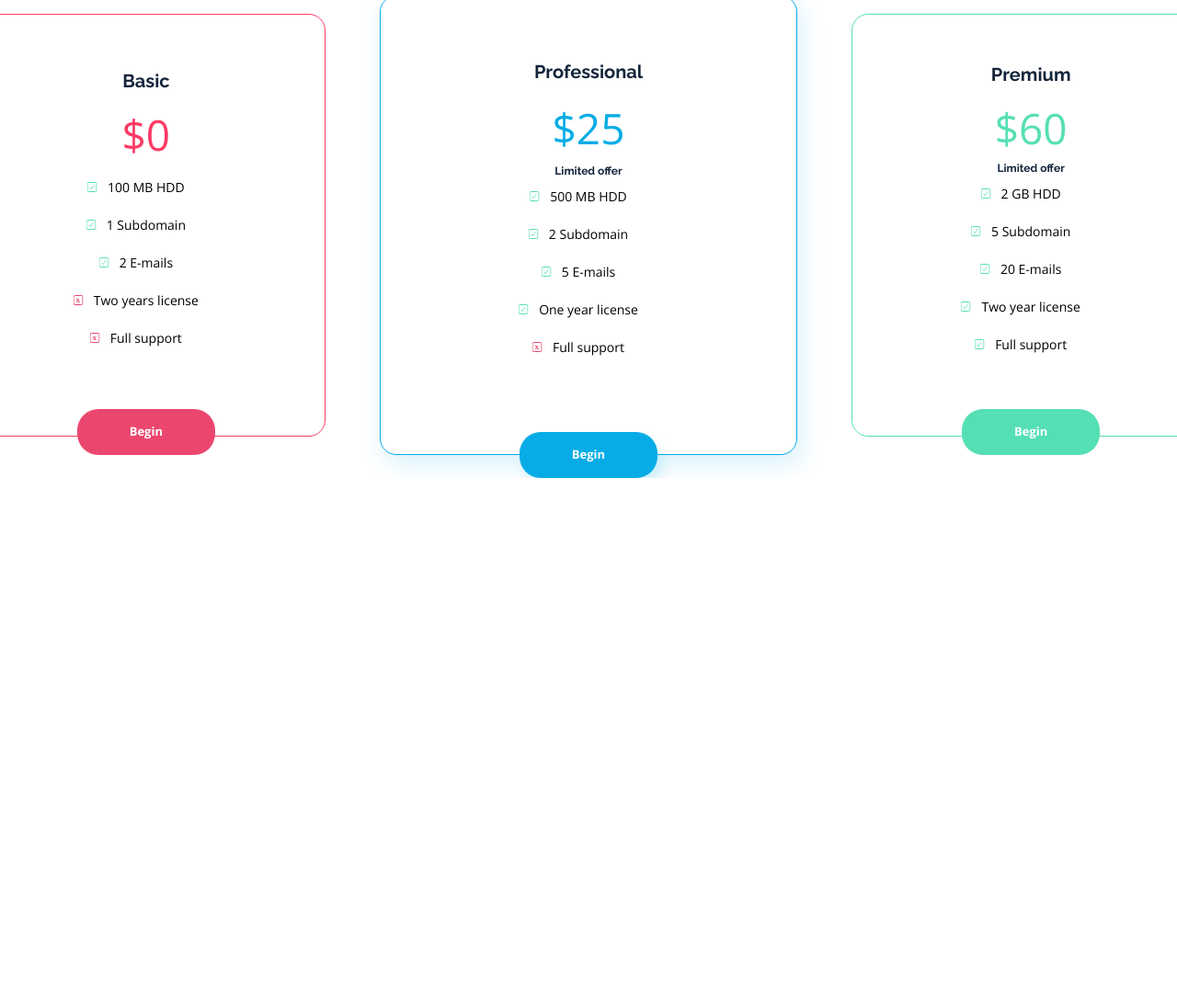
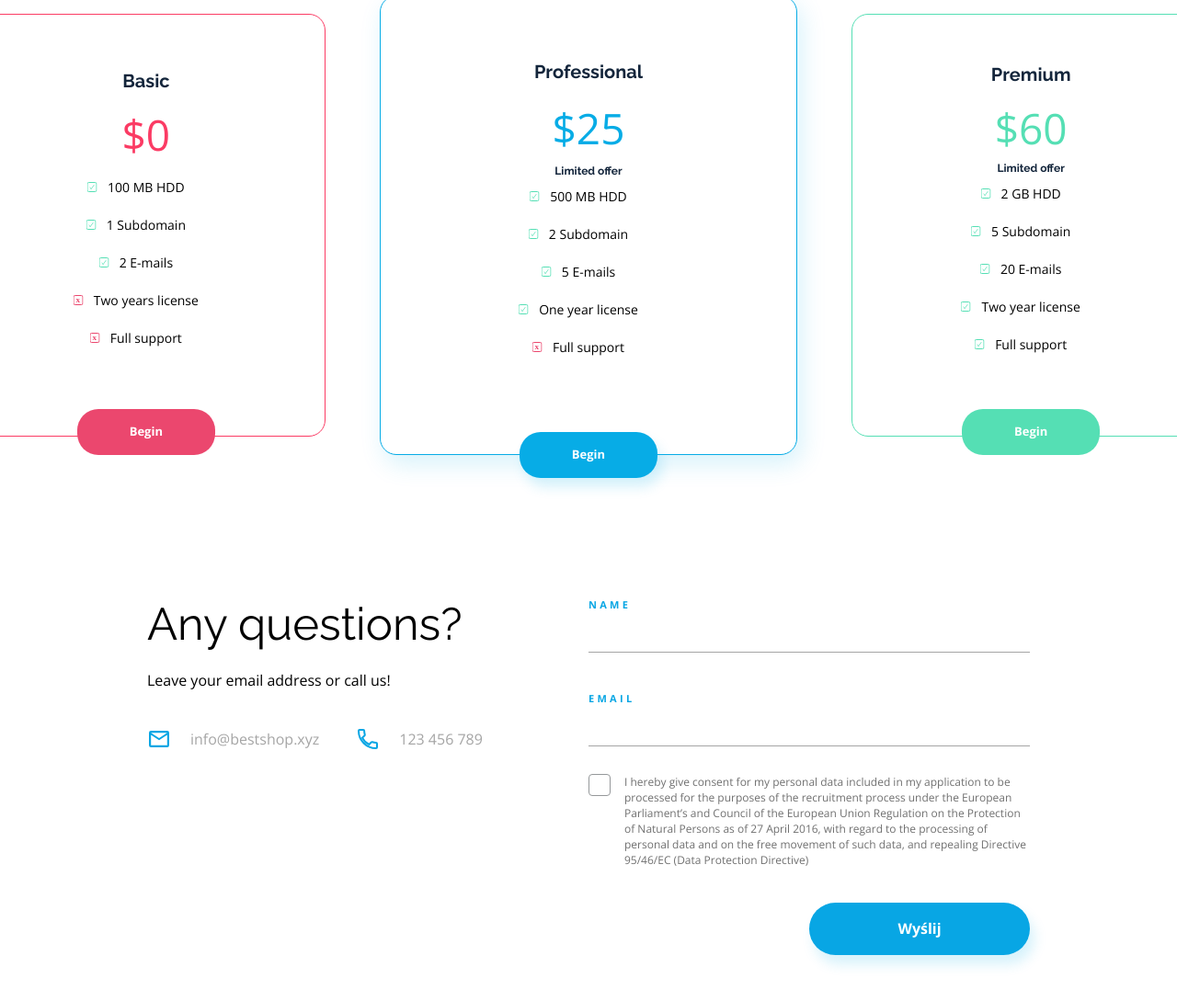
Before and after one commit to iska000s/BestShop, a plain HTML site: page index.html in a window 1280 px wide. Shown: the part 2850-3939 px from the top of the page at 92% size. Before the commit the page ends 3370 px from the top, so only its background shows below. Drawn offline with nearby package versions, Linux system fonts and the light colour scheme.

Commit message:
Solved contact box

```diff
--- a/css/style.css
+++ b/css/style.css
@@ -16,13 +16,12 @@
     --font-main-opensans: "Open Sans";
 }
 
-/**REPETITIVE ELEMENTS  - IN WHOLE WEBSITE**/
+/** --- REPETITIVE ELEMENTS  - IN WHOLE WEBSITE --- **/
 
 .whole-back{
     display: block;
     /*background-color: var(--color-white);  czy dodać?????? czy zakryje inne????????*/
     width: 100%;
-
 }
 
 
@@ -31,7 +30,7 @@
     - działo się też tak przy innych projektach*/
 }
 
-/** HEADER - MAIN MENU BAR WITH LOGO**/
+/** 00 --- HEADER - MAIN MENU BAR WITH LOGO --- **/
 
 .header{
     width: 100%;
@@ -78,7 +77,7 @@
     text-decoration: none;
 }
 
-/**MAIN PAGE - SELL MORE - FIRST BOX **/
+/** 01 --- MAIN PAGE - SELL MORE - FIRST BOX --- **/
 
 .main-back{
     width: 100%;
@@ -106,7 +105,7 @@
 
 .description__main{
     font: normal normal normal 16px/22px var(--font-main-opensans);
-    letter-spacing: 0px;
+    letter-spacing: 0;
     color: var(--color-black);
 }
 
@@ -132,7 +131,7 @@
 }
 
 
- /* MAIN PAGE - STATISTICS - SECOND BOX */
+ /* 02 --- MAIN PAGE - STATISTICS - SECOND BOX --- */
 
 .statistics{
     width: 100%;
@@ -214,7 +213,7 @@
     color: #A5A5A5;
 }
 
-/* MAIN PAGE - BENEFITS - THIRED BOX-->*/
+/* 03 --- MAIN PAGE - BENEFITS - THIRED BOX --- */
 
 .benefits__back{
     padding: 100px 0 100px 0;
@@ -250,7 +249,7 @@
     text-align: left;
 }
 
-/*pierwszy benefit*/
+/* 03 --- first benefit */
 .benefits__first{
     padding-left: 35px;
     padding-right: 71px;
@@ -302,7 +301,7 @@
     z-index: -100;
 }
 
-/*drugi benefit*/
+/* 03 --- second benefit */
 .benefits .benefits__box:nth-child(2){
     margin: 37px 0 37px 0;
 }
@@ -355,7 +354,7 @@
     z-index: -100;
 }
 
-/*trzeci benefit*/
+/* 03 --- third benefit */
 .benefits__third{
     background: none;
     border: none;
@@ -389,7 +388,6 @@
     background: var(--color-green) 0% 0% no-repeat padding-box;
     width: 45%;
     height: 4px;
-
 }
 
 .benefits__third .benefits__img img{
@@ -410,9 +408,9 @@
     margin: 0 0 0 60px;
 }
 
-/*   PRICING - FOURTH BOX*/
+
+/* 04 --- PRICING - FOURTH BOX ---*/
 /*przy zmniejszaniu ekranu ucina basic?????????????????????????????*/
-
 
 .pricing{
     display: flex;
@@ -479,8 +477,7 @@
     height: 50px;
 }
 
-/*pierwsza ramka z ceną- basic*/
-
+/* 04 --- first frame - basic */
 
 .pricing__first-box .count{
     text-align: left;
@@ -497,7 +494,7 @@
     border-radius: 18px;
 }
 
-/*druga ramka z ceną - proffesional*/
+/* 04 --- second frame - proffesional*/
 
 .pricing__second-box{
     margin: 0 59px 0 59px;
@@ -521,9 +518,7 @@
     height: 500px;
 }
 
-
-/*trzecia ramka z ceną - premium*/
-
+/* 04 --- third frame - premium*/
 
 .pricing__third-box .count{
     text-align: left;
@@ -584,13 +579,12 @@
 }
 
 
-/* checkmarki */
-/*pierwsza ramka z ceną - bacis*/
+/* 04 --- checkmarks */
+/* 04 --- first frame - basic*/
 
 .count__details span{
     position: relative;
 }
-
 
 .pricing__first-box .count__details span:first-child:before,
 .pricing__first-box .count__details span:nth-child(2):before,
@@ -615,8 +609,8 @@
     transform: translateX(-150%) translateY(100%);
 }
 
-/* checkmarki */
-/*druga ramka z ceną - professional*/
+/* 04 --- checkmark */
+/* 04 --- second frame - professional*/
 
 .pricing__second-box .count__details span:nth-child(1):before,
 .pricing__second-box .count__details span:nth-child(2):before,
@@ -641,8 +635,8 @@
     transform: translateX(-150%) translateY(100%);
 }
 
-/* checkmarki */
-/*trzecia ramka z ceną - premium*/
+/* 04 --- checkmark */
+/* 04 --- third frame - premium */
 
 .pricing__third-box .count__details span::before{
     content: "";
@@ -653,3 +647,124 @@
     background-repeat: no-repeat;
     transform: translateX(-150%) translateY(100%);
 }
+
+/* 05 --- CONTACT - FIFTH BOX --- */
+
+.contact{
+    display: flex;
+    flex-direction: row;
+    justify-content: center;
+    align-items: center;
+    width: 75%;
+    margin: 155px 0 50px 0;
+}
+
+.contact__address-box{
+    width: 50%;
+    display: flex;
+    align-self: flex-start;
+    flex-direction: column;
+    padding: 0;
+}
+
+.contact__address-box .heading1{
+    margin: 0;
+}
+
+.contact__address-box .description__main{
+    margin-top: 22px;
+    text-align: left;
+}
+
+.address{
+    display: flex;
+    justify-content: flex-start;
+    align-items: center;
+    flex-direction: row;
+    margin-top: 40px;
+}
+
+.contact__mail,
+.contact__telephone{
+    text-decoration: none;
+    text-align: left;
+    color: var(--color-grey);
+    margin-left: 10px;
+}
+
+.contact__mail{
+    margin-right: 20px;
+}
+
+.contact__form-box{
+    width: 50%;
+    display: flex;
+    justify-content: left;
+    flex-direction: column;
+}
+
+.form-box_email input,
+.form-box_name input{
+    display: flex;
+    flex-direction: column;
+    text-decoration: underline;
+    border: 0;
+    border-bottom: 1px solid var(--color-grey);
+    width: 100%;
+    line-height: 42px;
+}
+
+.form-box_name,
+.form-box_email{
+    text-align: left;
+    font: normal normal bold 11px/15px var(--font-main-opensans);
+    letter-spacing: 3.28px;
+    color: #08A6E4;
+}
+
+.form-box_email{
+    margin-top: 42px;
+    margin-bottom: 30px;
+}
+
+.checkbox input {
+    position: absolute;
+    opacity: 0;
+    cursor: pointer;
+    height: 0;
+    width: 0;
+}
+
+.checkbox {
+    cursor: pointer;
+    display: flex;
+    text-align: left;
+    font: normal normal normal 12px/17px Open Sans;
+    letter-spacing: 0px;
+    color: #707070;
+    opacity: 1;
+}
+
+.checkbox span {
+    height: 24px;
+    flex-shrink: 0;
+    flex-basis: 24px;
+    border: 1px solid #95989A;
+    border-radius: 4px;
+    cursor: pointer;
+    margin-right: 15px;
+}
+
+.checkbox input:checked + span{
+    background-image: url("../img/Checkmark.svg");
+    background-repeat: no-repeat;
+    background-position: center;
+    display: flex;
+}
+
+.contact__form-box .button__cta{
+    border: 0;
+    width: 50%;
+    height: 57px;
+    align-self: flex-end;
+}
--- a/index.html
+++ b/index.html
@@ -24,7 +24,9 @@
     <link href="https://fonts.googleapis.com/css2?family=Open+Sans:wght@300;400;700&display=swap" rel="stylesheet">
 </head>
 
+
 <body class="whole-back">
+
 
 <header class="header">
 
@@ -40,7 +42,9 @@
 
 </header>
 
+
 <main class="main-back">
+
 
     <!-- SELL MORE - FIRST BOX-->
 
@@ -52,7 +56,9 @@
         <img class="background__main-page" src="img/background.png" alt="laptop">
     </section>
 
+
     <!-- STATISTICS - SECOND BOX-->
+
     <section class="container statistics">
 
         <h2 class="heading2">The most popular sales platform in country</h2>
@@ -83,7 +89,9 @@
 
     </section>
 
+
     <!-- MORE INFO ABOUT PRODUCT - BENEFITS - THIRED BOX-->
+
     <section class="benefits__back">
 
         <div class="container benefits">
@@ -134,7 +142,9 @@
         </div>
     </section>
 
+
     <!-- PRICING - FOURTH BOX-->
+
     <section class="container pricing">
 
         <h2 class="heading2">Pricing</h2>
@@ -187,16 +197,52 @@
 
     </section>
 
+
     <!-- CONTACT - FIFTH BOX-->
+
     <section class="container contact" id="contact">
+
+        <div class="contact__address-box">
+            <h1 class="heading1">Any questions?</h1>
+            <p class="description__main">Leave your email address or call us!</p>
+            <div class="address">
+                <img src="img/mail-icon.svg" alt="mail-icon">
+                <address class="contact__mail"><a class="contact__mail description__main" href="mailto:info@bestshop.xyz?subject=Zapytanie ze strony">info@bestshop.xyz</a></address>
+                <img src="img/phone-icon.svg" alt="phone-icon">
+                <address class="contact__telephone"><a class="contact__telephone description__main" href=tel:+48123456789>123 456 789</a></address>
+            </div>
+        </div>
+
+
+            <form class="contact__form-box">
+                <label class="form-box_name" for="name">NAME
+                    <input type="text" id="name" name="name"/>
+                </label>
+
+                <label class="form-box_email" for="email">EMAIL
+                    <input type="email" id="email" name="email">
+                </label>
+
+                <label class="checkbox">
+                    <input type="checkbox" name="agreement">
+                    <span></span>
+                    I hereby give consent for my personal data included in my application to be processed for the purposes of the recruitment process under the European
+                    Parliament’s and Council of the European Union Regulation on the Protection of Natural Persons as of 27 April 2016, with regard to the processing of
+                    personal data and on the free movement of such data, and repealing Directive 95/46/EC (Data Protection Directive)
+                </label>
+                <button class="button__cta" type="submit">Wyślij</button>
+            </form>
+
 
     </section>
 
 </main>
 
+
 <footer>
 
 </footer>
 
+
 </body>
 </html>
```
